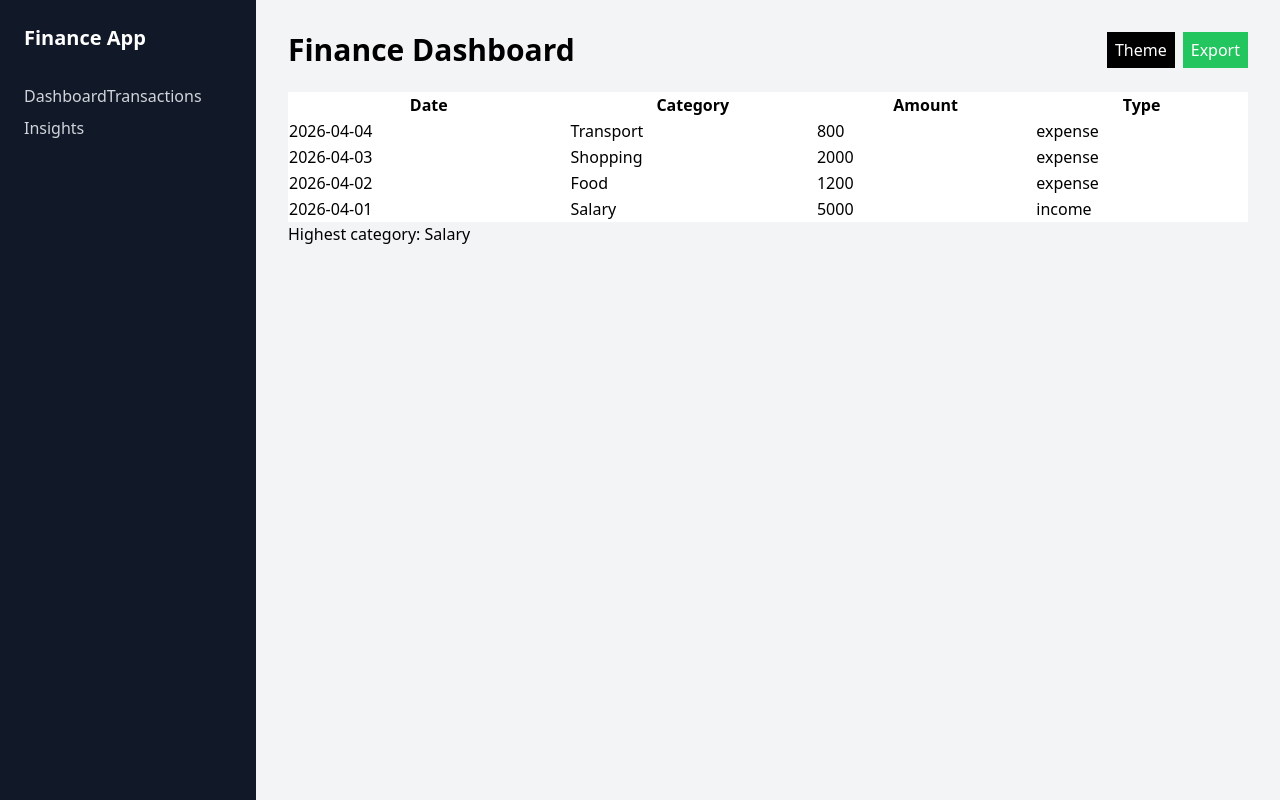
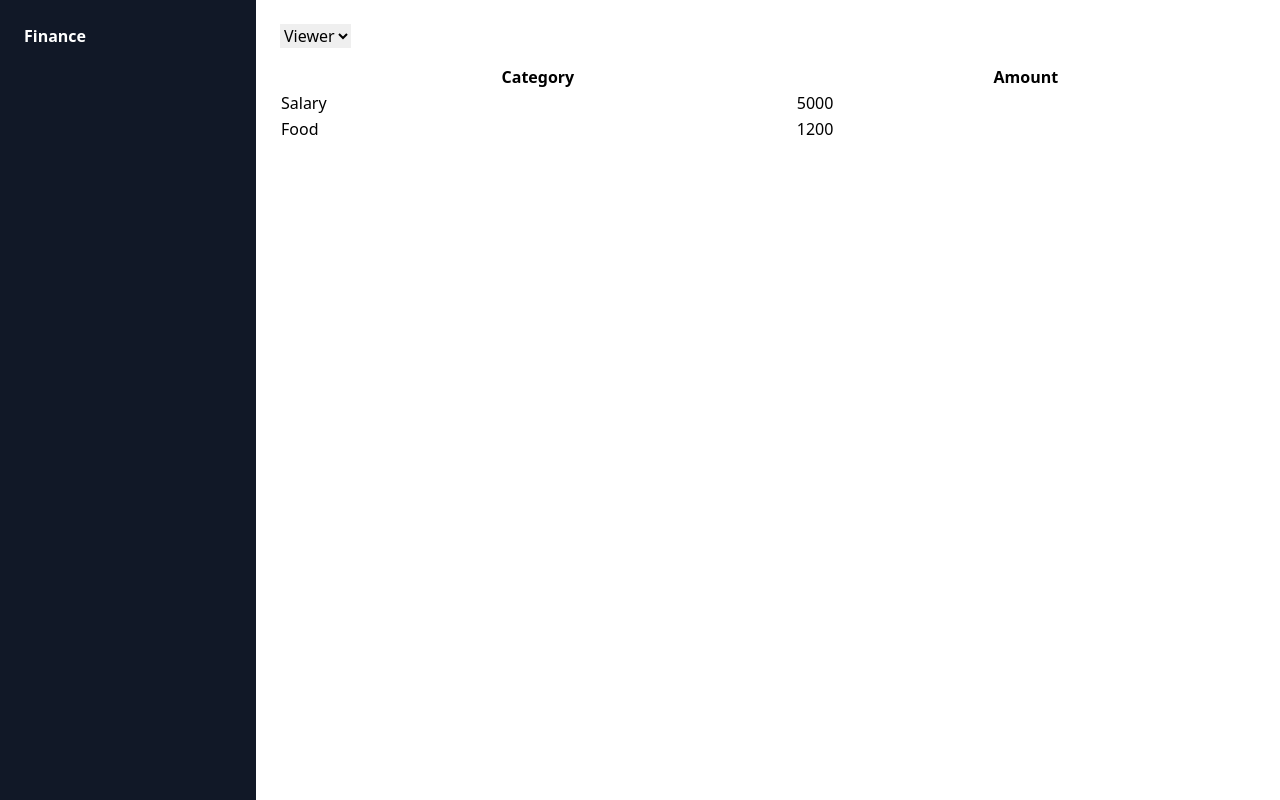
Before and after one commit to AyanMulani/finance-dashboard, a React (Vite) app: page / in a window 1280 px wide. Built offline with nearby package versions, Linux system fonts and the light colour scheme.

Commit message:
Refactor App component to simplify state management
Removed unused state variables and related logic. Added toast notifications for transaction deletion and updates.

```diff
--- a/src/App.jsx
+++ b/src/App.jsx
@@ -5,11 +5,9 @@ import { motion } from "framer-motion";
 const seedData = [
   { id: 1, date: "2026-04-01", amount: 5000, category: "Salary", type: "income" },
   { id: 2, date: "2026-04-02", amount: 1200, category: "Food", type: "expense" },
-  { id: 3, date: "2026-04-03", amount: 2000, category: "Shopping", type: "expense" },
-  { id: 4, date: "2026-04-04", amount: 800, category: "Transport", type: "expense" },
 ];
 
-const COLORS = ["#6366f1", "#22c55e", "#f59e0b", "#ef4444", "#06b6d4", "#a855f7"];
+const COLORS = ["#6366f1", "#22c55e", "#f59e0b", "#ef4444"];
 
 export default function App() {
   const [transactions, setTransactions] = useState(() => {
@@ -18,60 +16,16 @@ export default function App() {
   });
 
   const [role, setRole] = useState("viewer");
-  const [search, setSearch] = useState("");
-  const [filter, setFilter] = useState("all");
-  const [sort, setSort] = useState("date");
-  const [dark, setDark] = useState(false);
   const [editId, setEditId] = useState(null);
+  const [toast, setToast] = useState("");
 
   useEffect(() => {
     localStorage.setItem("transactions", JSON.stringify(transactions));
   }, [transactions]);
 
-  useEffect(() => {
-    document.documentElement.classList.toggle("dark", dark);
-  }, [dark]);
-
-  const income = useMemo(() => transactions.filter(t => t.type === "income").reduce((a,b)=>a+b.amount,0), [transactions]);
-  const expense = useMemo(() => transactions.filter(t => t.type === "expense").reduce((a,b)=>a+b.amount,0), [transactions]);
-  const balance = income - expense;
-
-  const filtered = useMemo(() => {
-    let list = transactions
-      .filter(t => t.category.toLowerCase().includes(search.toLowerCase()))
-      .filter(t => filter === "all" ? true : t.type === filter);
-
-    if (sort === "amount") list = [...list].sort((a,b)=>b.amount-a.amount);
-    if (sort === "date") list = [...list].sort((a,b)=>new Date(b.date)-new Date(a.date));
-    return list;
-  }, [transactions, search, filter, sort]);
-
-  const categoryData = useMemo(() => {
-    const map = {};
-    transactions.forEach(t => {
-      if (!map[t.category]) map[t.category] = { name: t.category, value: 0 };
-      map[t.category].value += t.amount;
-    });
-    return Object.values(map);
-  }, [transactions]);
-
-  const highestCategory = useMemo(() => {
-    if (!categoryData.length) return "N/A";
-    return [...categoryData].sort((a,b)=>b.value-a.value)[0].name;
-  }, [categoryData]);
-
-  const addTransaction = (e) => {
-    e.preventDefault();
-    const f = e.target;
-    const newTx = {
-      id: Date.now(),
-      date: f.date.value,
-      amount: Number(f.amount.value),
-      category: f.category.value,
-      type: f.type.value
-    };
-    setTransactions(prev => [...prev, newTx]);
-    f.reset();
+  const deleteTransaction = (id) => {
+    setTransactions(prev => prev.filter(t => t.id !== id));
+    showToast("Transaction Deleted");
   };
 
   const updateTransaction = (e) => {
@@ -81,107 +35,76 @@ export default function App() {
     setTransactions(prev =>
       prev.map(t =>
         t.id === editId
-          ? {
-              ...t,
-              date: f.date.value,
-              amount: Number(f.amount.value),
-              category: f.category.value,
-              type: f.type.value
-            }
+          ? { ...t, category: f.category.value, amount: Number(f.amount.value) }
           : t
       )
     );
 
     setEditId(null);
+    showToast("Transaction Updated");
   };
 
-  const exportCSV = () => {
-    const rows = ["Date,Category,Amount,Type", ...transactions.map(t => `${t.date},${t.category},${t.amount},${t.type}`)];
-    const blob = new Blob([rows.join("\n")], { type: "text/csv" });
-    const link = document.createElement("a");
-    link.href = URL.createObjectURL(blob);
-    link.download = "transactions.csv";
-    link.click();
+  const showToast = (msg) => {
+    setToast(msg);
+    setTimeout(() => setToast(""), 2000);
   };
 
   return (
     <div className="flex min-h-screen">
 
       {/* Sidebar */}
-      <aside className="w-64 min-h-screen bg-gray-900 text-white p-6 fixed left-0 top-0">
-        <h2 className="text-xl font-bold mb-6">Finance App</h2>
-
-        <nav className="space-y-2 text-gray-300">
-          <button onClick={() => document.getElementById("dashboard").scrollIntoView({ behavior: "smooth" })}>
-            Dashboard
-          </button>
-          <button onClick={() => document.getElementById("transactions").scrollIntoView({ behavior: "smooth" })}>
-            Transactions
-          </button>
-          <button onClick={() => document.getElementById("insights").scrollIntoView({ behavior: "smooth" })}>
-            Insights
-          </button>
-        </nav>
+      <aside className="w-64 bg-gray-900 text-white p-6">
+        <h2 className="font-bold mb-4">Finance</h2>
       </aside>
 
-      {/* Main */}
-      <main className="flex-1 ml-64 p-4 md:p-8 bg-gray-100 dark:bg-gray-900">
+      <main className="flex-1 p-6">
 
-        {/* Header */}
-        <div id="dashboard" className="flex justify-between mb-6">
-          <h1 className="text-3xl font-bold">Finance Dashboard</h1>
-          <div className="flex gap-2">
-            <button onClick={()=>setDark(v=>!v)} className="bg-black text-white px-2">Theme</button>
-            <button onClick={exportCSV} className="bg-green-500 text-white px-2">Export</button>
-          </div>
-        </div>
+        {/* Role */}
+        <select onChange={(e)=>setRole(e.target.value)}>
+          <option value="viewer">Viewer</option>
+          <option value="admin">Admin</option>
+        </select>
 
         {/* Table */}
-        <div id="transactions">
-          <table className="w-full bg-white">
+        <table className="w-full mt-4">
           <thead>
             <tr>
-                <th>Date</th><th>Category</th><th>Amount</th><th>Type</th>
-                {role === "admin" && <th>Action</th>}
+              <th>Category</th><th>Amount</th>
+              {role==="admin" && <th>Actions</th>}
             </tr>
           </thead>
           <tbody>
-              {filtered.map(t => (
+            {transactions.map(t => (
               <tr key={t.id}>
-                  <td>{t.date}</td>
                 <td>{t.category}</td>
                 <td>{t.amount}</td>
-                  <td>{t.type}</td>
 
-                  {role === "admin" && (
-                    <td>
-                      <button onClick={()=>setEditId(t.id)}>Edit</button>
+                {role==="admin" && (
+                  <td className="space-x-2">
+                    <button onClick={()=>setEditId(t.id)}>✏️</button>
+                    <button onClick={()=>deleteTransaction(t.id)}>🗑️</button>
                   </td>
                 )}
               </tr>
             ))}
           </tbody>
         </table>
-        </div>
 
         {/* Edit Form */}
         {editId && (
-          <form onSubmit={updateTransaction}>
-            <input name="date" type="date" required />
+          <form onSubmit={updateTransaction} className="mt-4 p-4 bg-gray-100 rounded">
+            <input name="category" placeholder="Category" required />
             <input name="amount" type="number" required />
-            <input name="category" required />
-            <select name="type">
-              <option value="income">Income</option>
-              <option value="expense">Expense</option>
-            </select>
-            <button>Update</button>
+            <button className="bg-blue-500 text-white px-2">Update</button>
           </form>
         )}
 
-        {/* Insights */}
-        <div id="insights">
-          <p>Highest category: {highestCategory}</p>
+        {/* Toast */}
+        {toast && (
+          <div className="fixed bottom-5 right-5 bg-black text-white px-4 py-2 rounded">
+            {toast}
           </div>
+        )}
 
       </main>
     </div>
```
Lines whose indentation alone changed are shown as unchanged.
